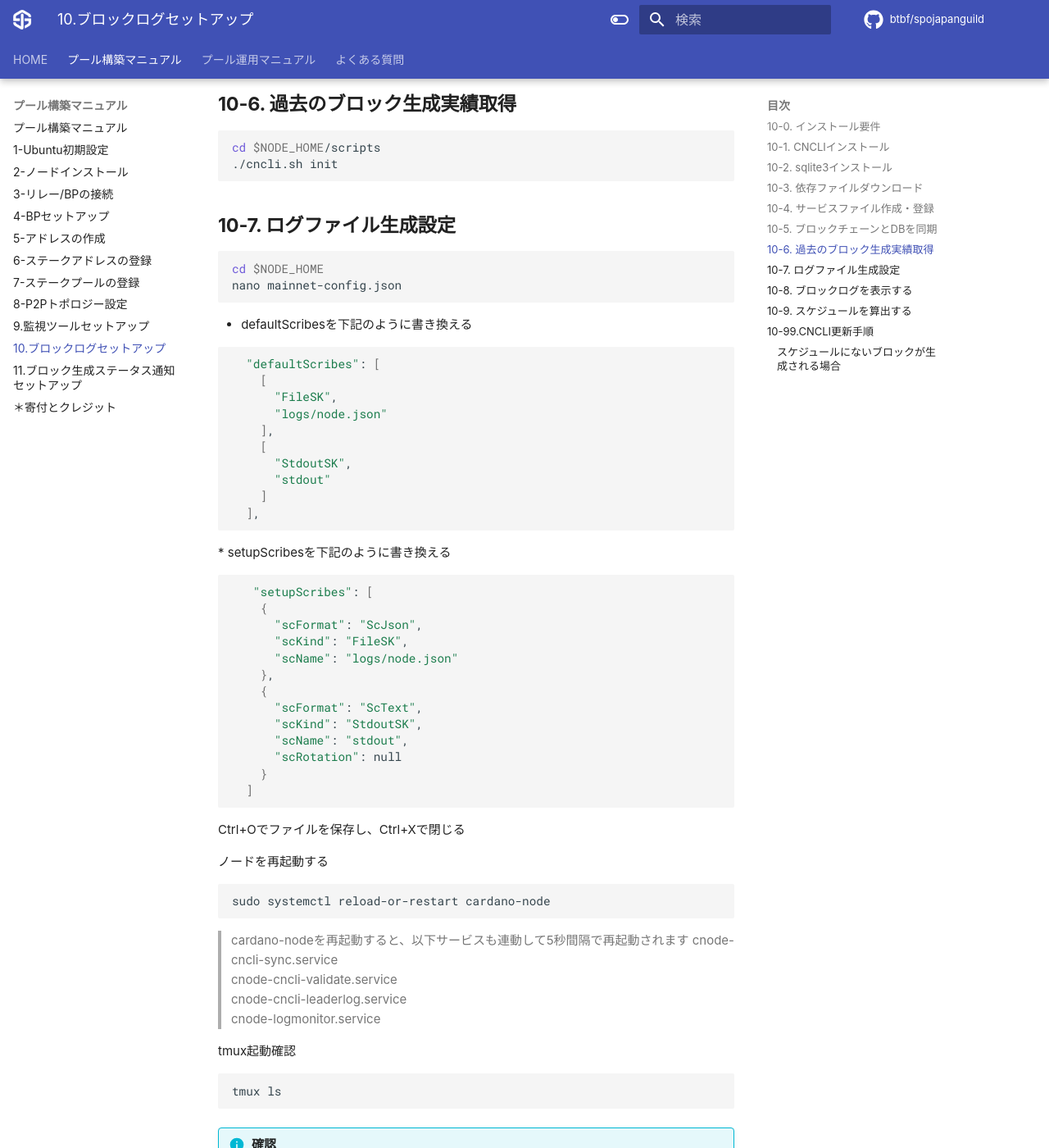
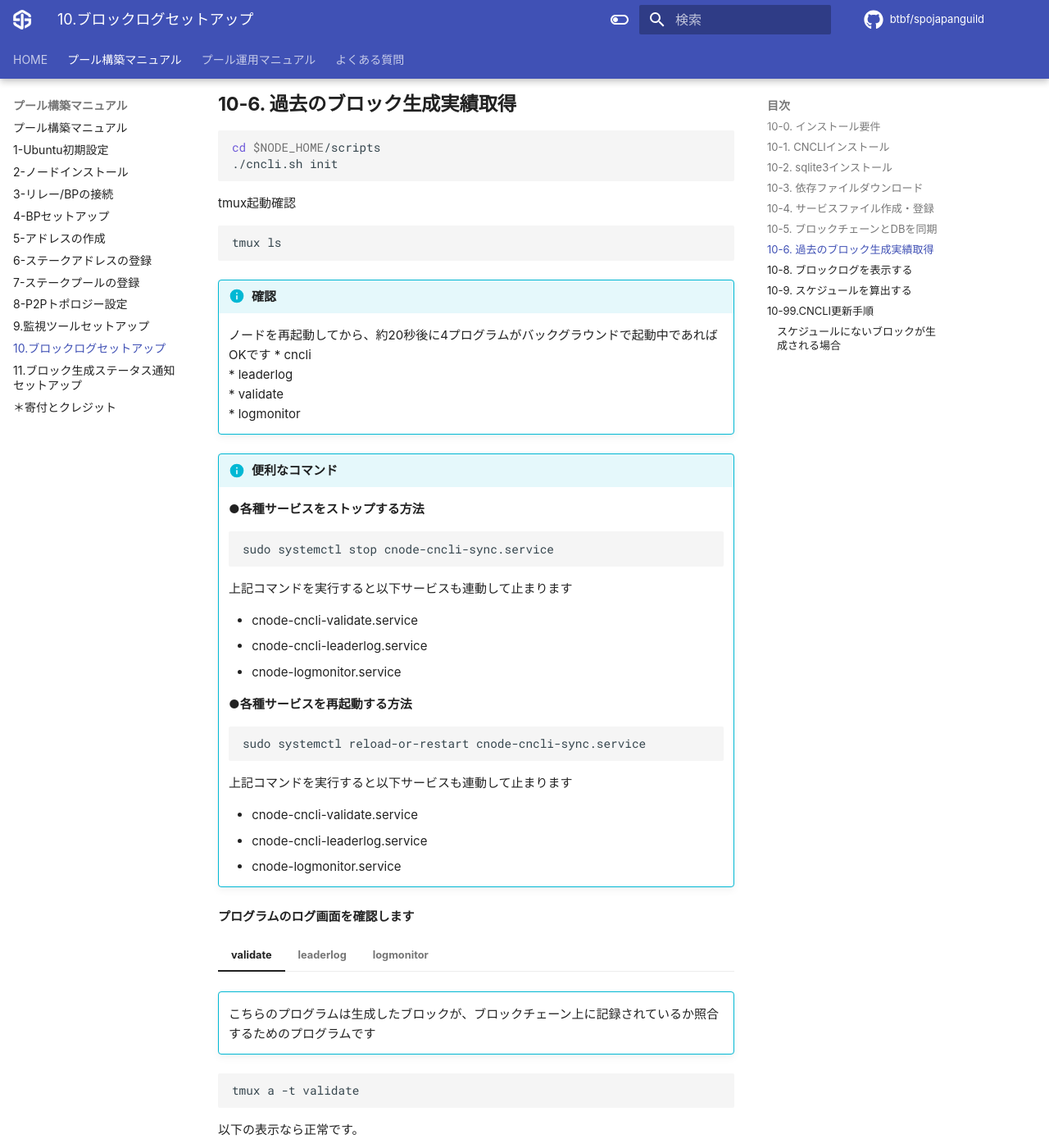
Before and after one commit to btbf/spojapanguild, an MkDocs documentation site: the page built from docs/setup/10-blocklog-setup.md, in a window 1280 px wide and 1400 px high, scrolled down 5448 px. Shown: the whole window at 82% size. Built offline with MkDocs 1.6.1 and Material for MkDocs 9.7.7, drawn with Linux system fonts in a browser that asks for light colours; comment, search, counter and statistics services are not loaded.

Commit message:
ver. 12.3.6

````diff
--- a/docs/setup/10-blocklog-setup.md
+++ b/docs/setup/10-blocklog-setup.md
@@ -356,57 +356,6 @@ tmux a -t cncli
 cd $NODE_HOME/scripts
 ./cncli.sh init
 ```
-
-
-## **10-7. ログファイル生成設定**
-
-```bash
-cd $NODE_HOME
-nano mainnet-config.json
-```
-
-* defaultScribesを下記のように書き換える
-
-```bash
-  "defaultScribes": [
-    [
-      "FileSK",
-      "logs/node.json"
-    ],
-    [
-      "StdoutSK",
-      "stdout"
-    ]
-  ],
-```
-* setupScribesを下記のように書き換える
-```bash
-   "setupScribes": [
-    {
-      "scFormat": "ScJson",
-      "scKind": "FileSK",
-      "scName": "logs/node.json"
-    },
-    {
-      "scFormat": "ScText",
-      "scKind": "StdoutSK",
-      "scName": "stdout",
-      "scRotation": null
-    }
-  ]
-```
-Ctrl+Oでファイルを保存し、Ctrl+Xで閉じる
-
-ノードを再起動する
-```bash
-sudo systemctl reload-or-restart cardano-node
-```
-> cardano-nodeを再起動すると、以下サービスも連動して5秒間隔で再起動されます
-> cnode-cncli-sync.service
-> cnode-cncli-validate.service
-> cnode-cncli-leaderlog.service
-> cnode-logmonitor.service
-
 
 tmux起動確認
 
````
Also changed, not shown: docs/changelogs.md (+10 -0 lines), docs/setup/0-start-guide.md (+1 -1 lines), docs/setup/2-node-setup.md (+40 -17 lines).
